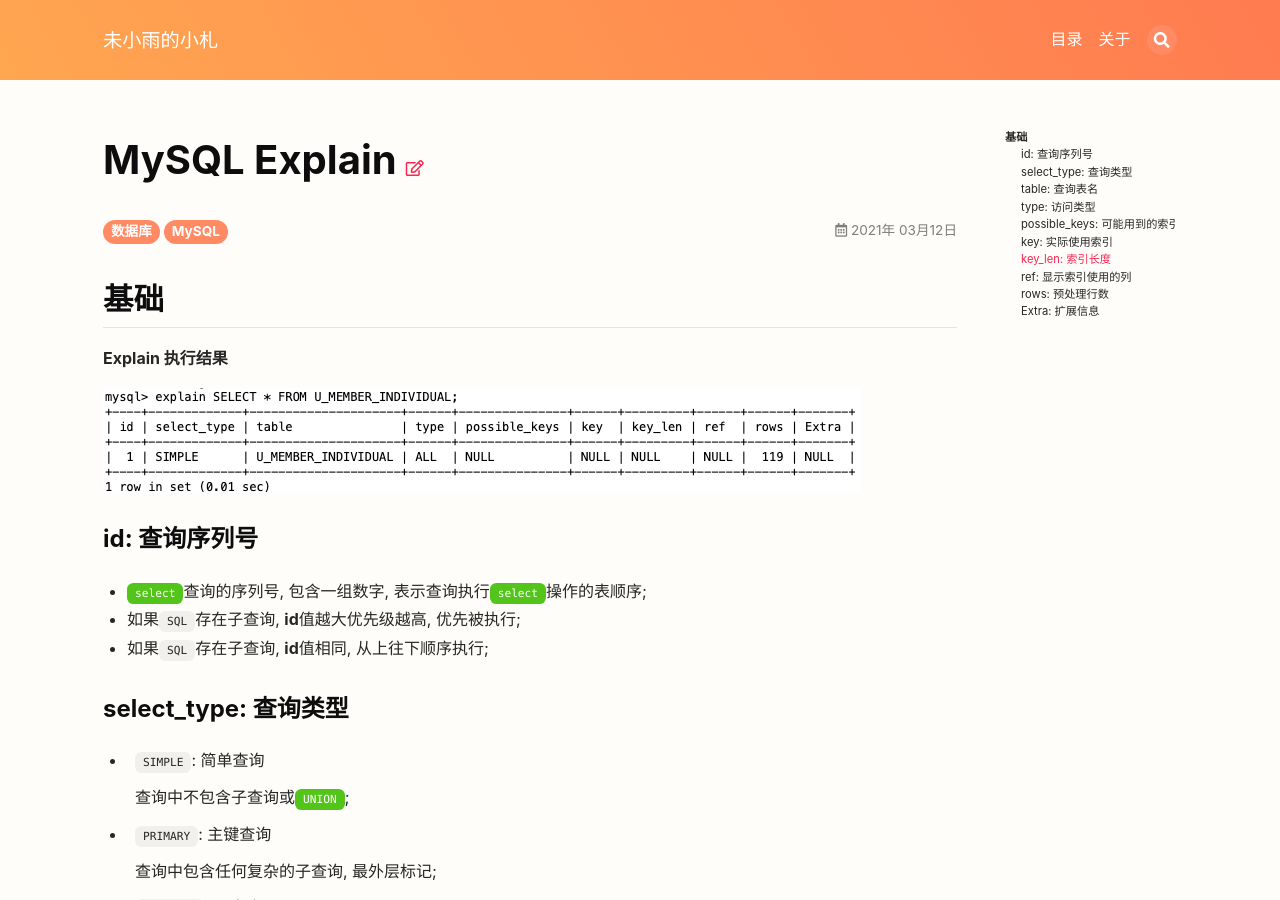
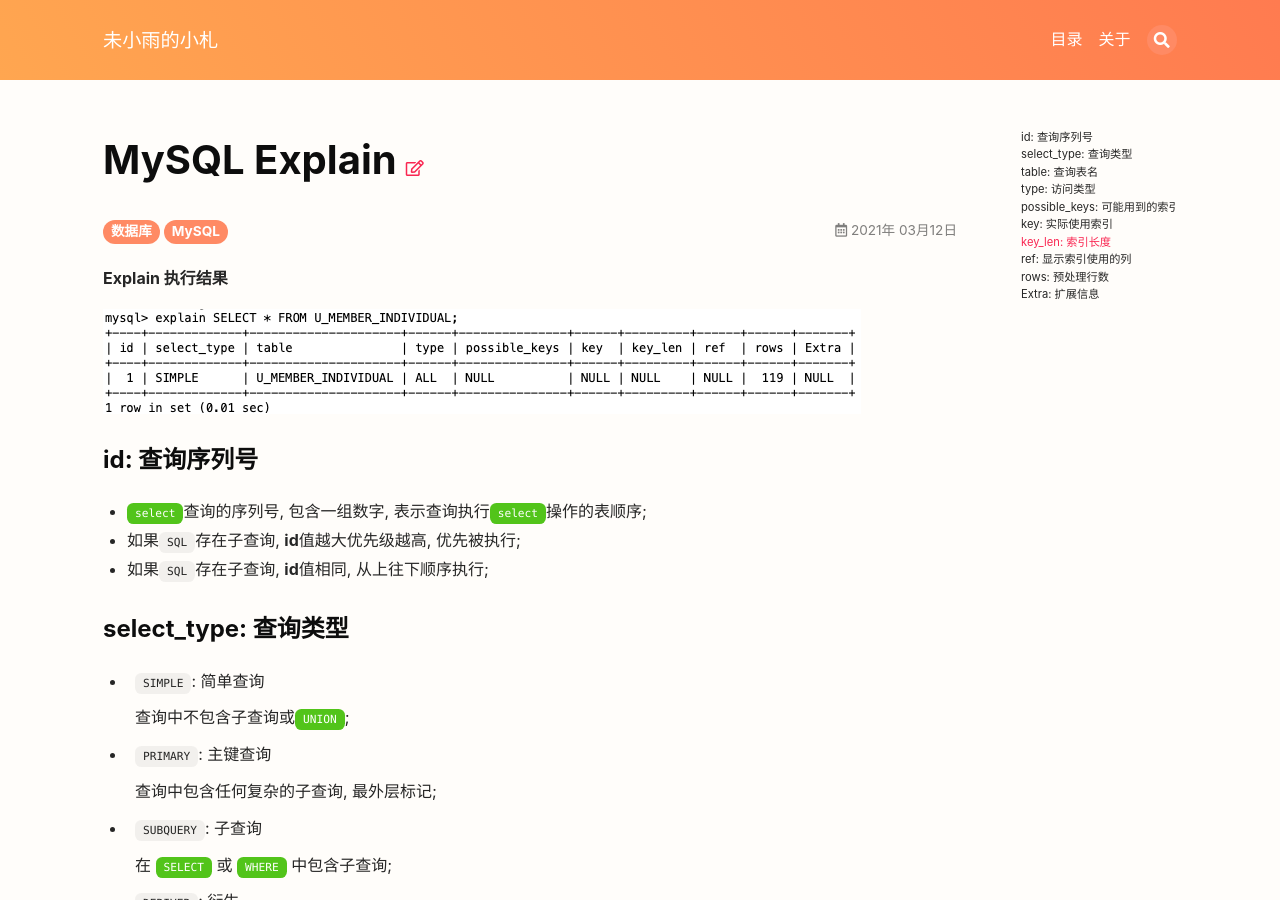
Before and after one commit to cloudland/cloudland.github.io, a Jekyll site: the page built from _posts/db/2021-03-12-mysql-explain.md, in a window 1280 px wide and 900 px high. Built offline with Jekyll 4.4.1, drawn with Linux system fonts in a browser that asks for light colours; nearby versions of some CDN libraries.

Commit message:
更新内容

```diff
--- a/_posts/db/2021-03-12-mysql-explain.md
+++ b/_posts/db/2021-03-12-mysql-explain.md
@@ -7,8 +7,6 @@ title: MySQL Explain
 date: 2021-03-12 09:00
 tags: 数据库 MySQL
 ---
-
-## 基础
 
 **Explain 执行结果**
 
```
